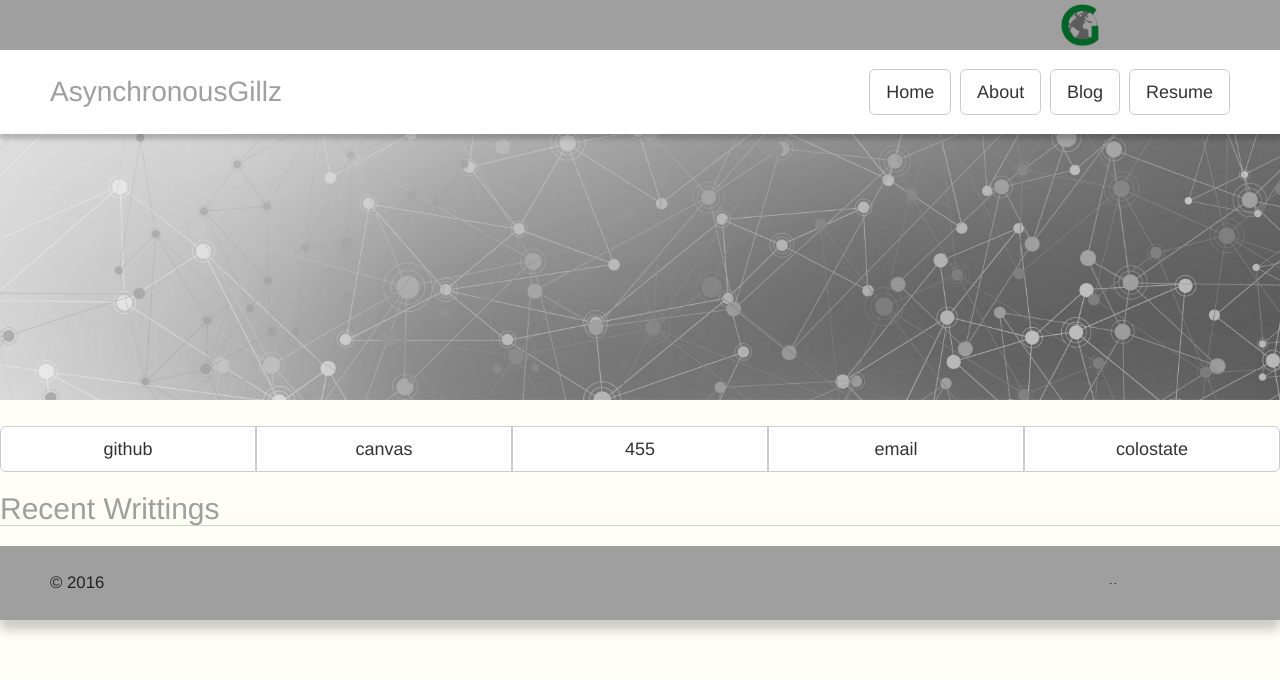
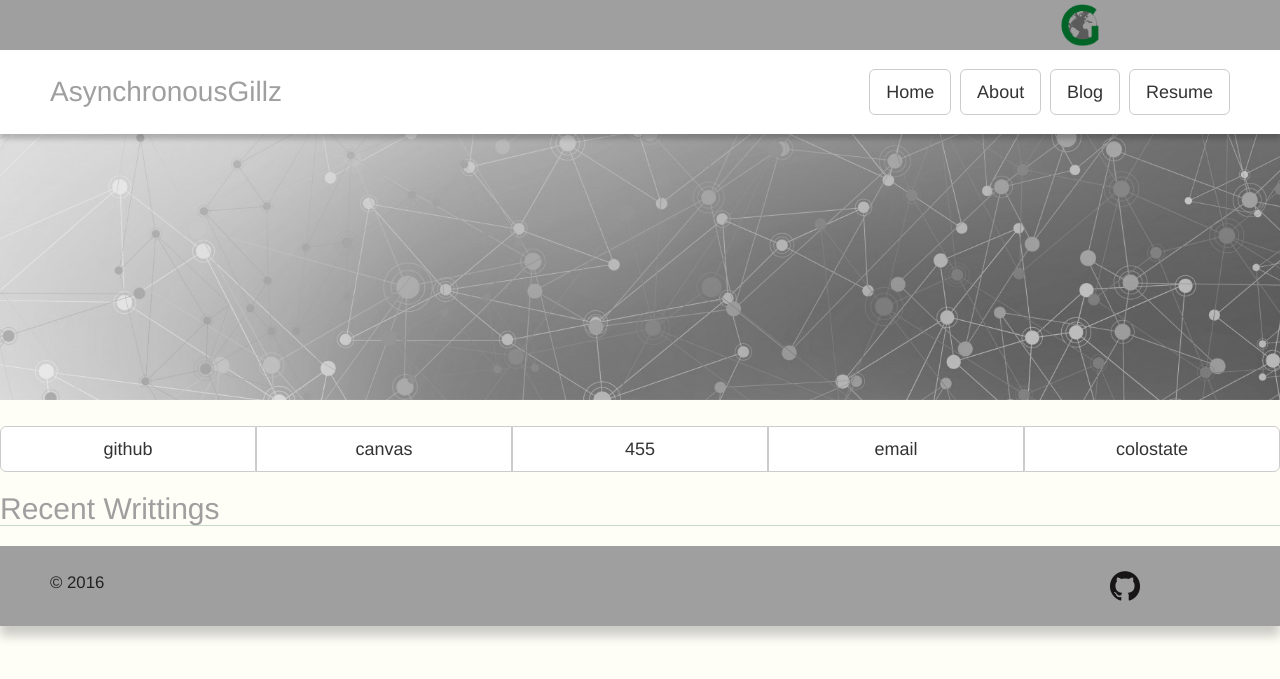
Before and after one commit to GerhardOfRivia/GerhardOfRivia.github.io, a Jekyll site: the page built from index.md, in a window 1280 px wide. Shown: the top 679 px of the page. Built offline with Jekyll 4.4.1, drawn with Linux system fonts in a browser that asks for light colours; nearby versions of some CDN libraries.

Commit message:
Changed github logo size.

```diff
--- a/assets/styles.css
+++ b/assets/styles.css
@@ -306,8 +306,8 @@ footer a {
     margin-left: 10px
 }
 #github img {
-    width: 5%;
-    height: 5%
+    width: 25%;
+    height: auto
 }
 #top-cover-image-wrapper {
     position: absolute;
```
